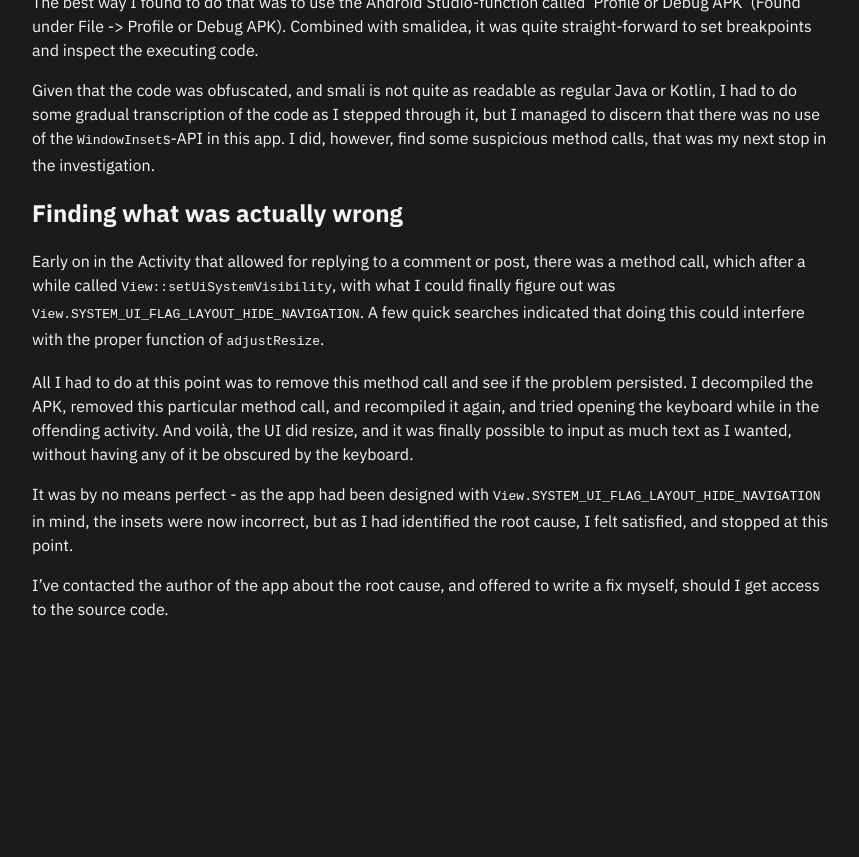
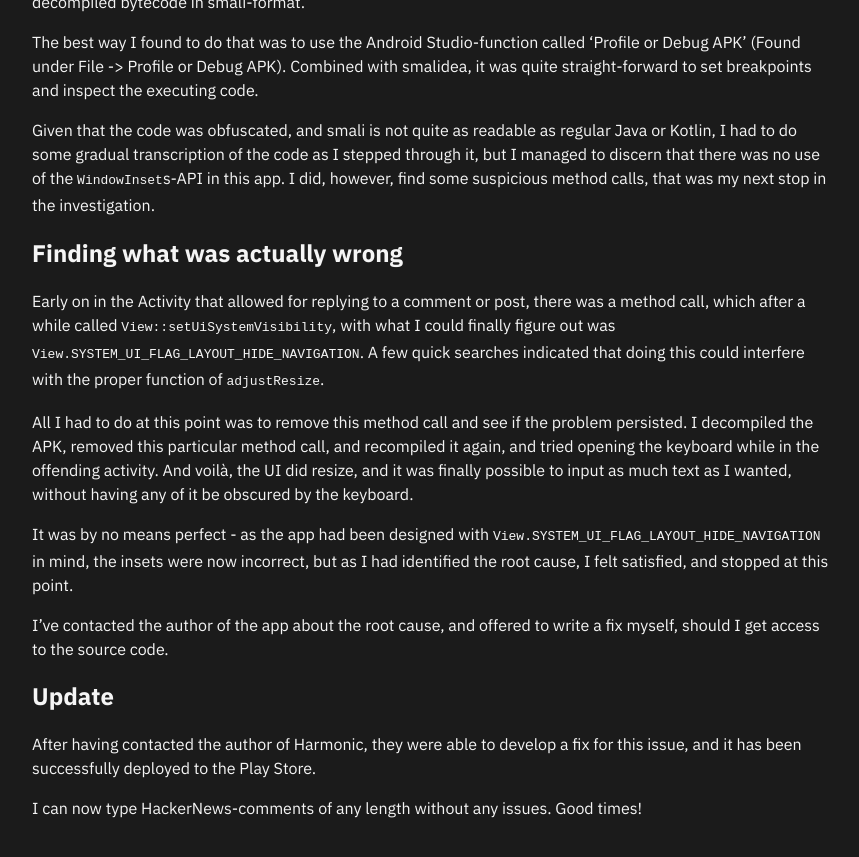
Before and after one commit to oscarnylander/oscarnylander.github.io, a Jekyll site: the page built from _posts/2022-03-02-bug-fixing-without-source-code-how-to-reverse-engineer-android-apps.md, in a window 1280 px wide and 900 px high, scrolled down 3459 px. Shown: the top 857 px of the window, without its empty margins (208-1067 px from the left). Built offline with Jekyll 4.4.1, drawn with Linux system fonts in a browser that asks for light colours; nearby versions of some CDN libraries; before the commit the page ends 4160 px from its top, so only the background shows below that; some of the changed text lies outside the part shown.

Commit message:
Add update on outcome to bugfixing without source code

```diff
--- a/_posts/2022-03-02-bug-fixing-without-source-code-how-to-reverse-engineer-android-apps.md
+++ b/_posts/2022-03-02-bug-fixing-without-source-code-how-to-reverse-engineer-android-apps.md
@@ -7,6 +7,8 @@ description: "A walkthrough on how I triaged a bug in an app I use, using androi
 # Bug fixing without source code: How to reverse engineer android apps
 
 {{ page.date | date_to_string }}
+
+See the bottom for an update on how this story developed.
 
 I'm generally not a big fan of social media. One exception I make to that rule, however,
 is HackerNews, a fantastic source of news and discussion for people with similar
@@ -200,3 +202,11 @@ and stopped at this point.
 
 I've contacted the author of the app about the root cause, and offered
 to write a fix myself, should I get access to the source code.
+
+
+## Update
+
+After having contacted the author of Harmonic, they were able to develop
+a fix for this issue, and it has been successfully deployed to the Play Store.
+
+I can now type HackerNews-comments of any length without any issues. Good times!
```
